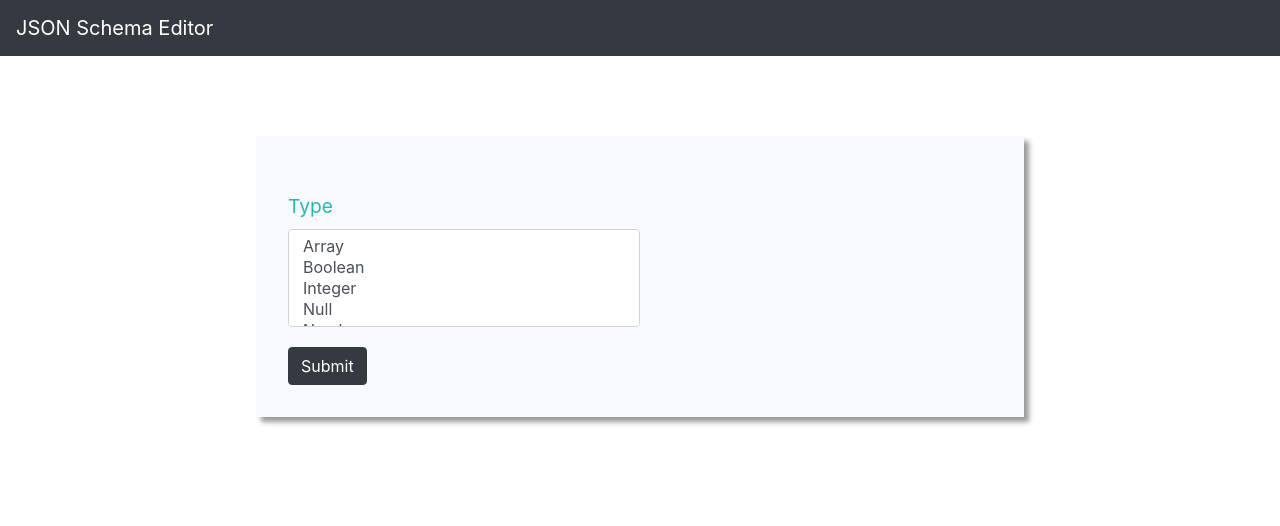
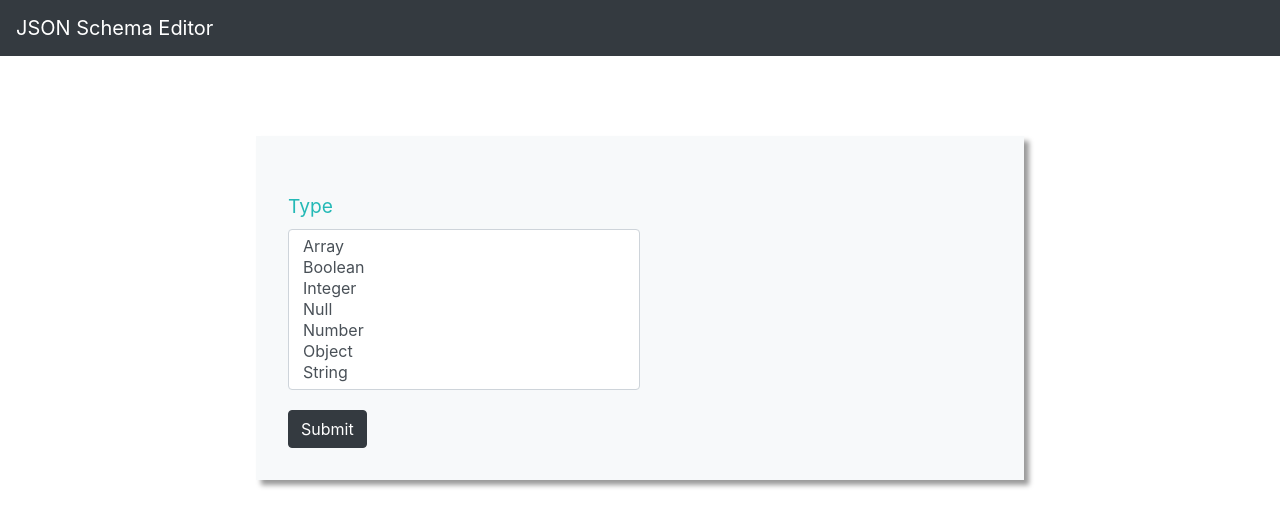
Before and after one commit to jacksmith15/json-schema-editor, a React (Create React App) app: page / in a window 1280 px wide. Shown: the top 526 px of the page. Built offline with nearby package versions, Linux system fonts and the light colour scheme.

Commit message:
Remove scrollbar

```diff
--- a/src/App.js
+++ b/src/App.js
@@ -196,16 +196,14 @@ function Properties({ form, remove, push, name }) {
       >
         {
           (subformik) => (
-            <BootstrapForm>
-              <BootstrapForm.Group name="propName">
+            <BootstrapForm className="form-inline">
               <Field
                 className="form-control"
                 name="propName"
                 type="text"
                 placeholder="Add a new property"
               />
-              </BootstrapForm.Group>
-              <Button type="button" onClick={() => subformik.submitForm()} variant="dark">
+              <Button type="button" onClick={() => subformik.submitForm()} variant="dark" className="mx-2">
               Add Property
               </Button>
             </BootstrapForm>
@@ -215,6 +213,44 @@ function Properties({ form, remove, push, name }) {
     </BootstrapForm.Group>
   );
 };
+
+
+const HideScrollBarSelect = styled(Field)`
+  overflow-y: auto;
+`
+
+class TypeSelector extends React.Component {
+  render() {
+    return (
+      <BootstrapForm.Group name={this.props.name}>
+        <BootstrapForm.Label>Type</BootstrapForm.Label><br />
+        <HideScrollBarSelect
+          as="select"
+          className="form-control"
+          name={this.props.name}
+          multiple={true}
+          size="7"
+          onChange={(event) => {
+            this.props.setFieldValue(
+              this.props.name,
+              [].slice
+                .call(event.target.selectedOptions)
+                .map((option) => option.value)
+            );
+          }}
+        >
+          <option value="array">Array</option>
+          <option value="boolean">Boolean</option>
+          <option value="integer">Integer</option>
+          <option value="null">Null</option>
+          <option value="number">Number</option>
+          <option value="object">Object</option>
+          <option value="string">String</option>
+        </HideScrollBarSelect>
+      </BootstrapForm.Group>
+    )
+  }
+}
 
 
 class JSONSchemaFields extends React.Component {
@@ -259,31 +295,7 @@ class JSONSchemaFields extends React.Component {
           <b>{this.nameDisplay}</b>
         </BootstrapForm.Label>
         <IndentDiv depth={this.depth}>
-        <BootstrapForm.Group name={this.withPrefix("type")}>
-          <BootstrapForm.Label>Type</BootstrapForm.Label><br />
-          <Field
-            as="select"
-            className="form-control"
-            name={this.withPrefix("type")}
-            multiple={true}
-            onChange={(event) => {
-              this.props.setFieldValue(
-                this.withPrefix("type"),
-                [].slice
-                  .call(event.target.selectedOptions)
-                  .map((option) => option.value)
-              );
-            }}
-          >
-            <option value="array">Array</option>
-            <option value="boolean">Boolean</option>
-            <option value="integer">Integer</option>
-            <option value="null">Null</option>
-            <option value="number">Number</option>
-            <option value="object">Object</option>
-            <option value="string">String</option>
-          </Field>
-        </BootstrapForm.Group>
+          <TypeSelector name={this.withPrefix("type")} setFieldValue={this.props.setFieldValue} />
           {keywordGroups(this.withPrefix, this.values().type)}
           {this.values().type.includes("array") && (
             <JSONSchemaFields
```
Lines whose indentation alone changed are shown as unchanged.
